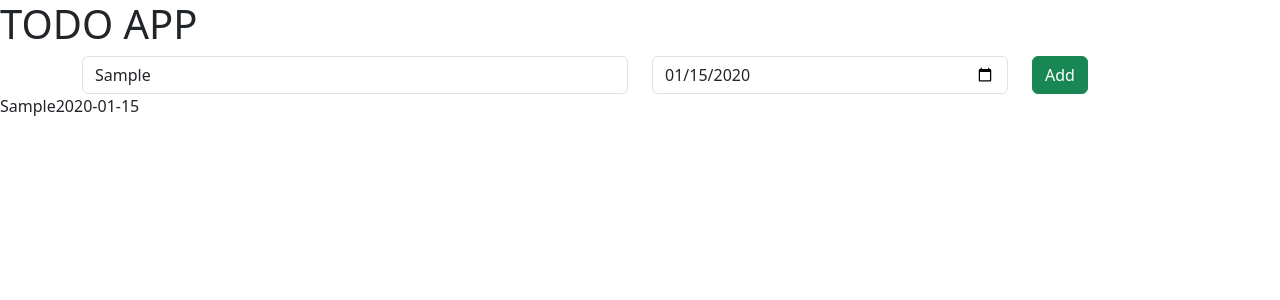
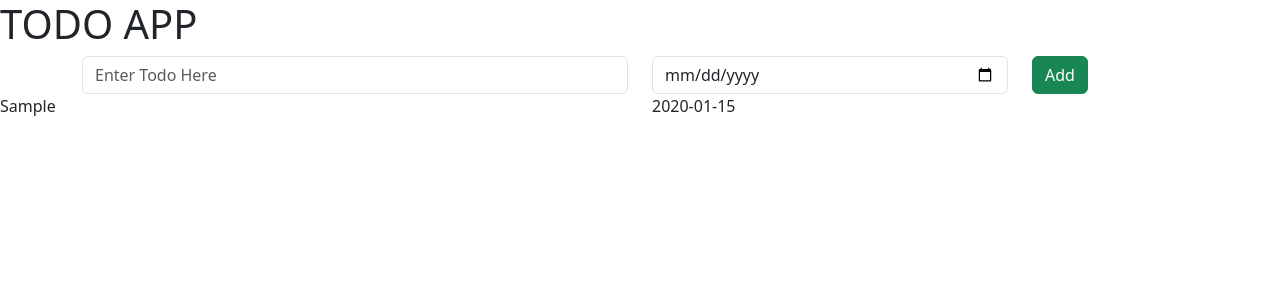
Before and after one commit to GIT-RAUNAK/PROJECTS-ON-WEB-DEVELOPMENT, a React (Vite) app in the folder 2.TODO Using Bootstrap/: page / in a window 1280 px wide. Both pictures are taken after typing "Sample", "2020-01-15" into the empty fields and a click on the button "Add". Shown: the top 300 px of the page. Built offline with nearby package versions, Linux system fonts and the light colour scheme.

Commit message:
feat: add todo reset and list rendering

```diff
--- a/2.TODO Using Bootstrap/src/App.jsx
+++ b/2.TODO Using Bootstrap/src/App.jsx
@@ -15,6 +15,8 @@ function App() {
       date: todoDate
     }
     setTodos([...todos, newTodo]);
+    setTodoName("");
+    setTodoDate("");
   }
 
   return (
--- a/2.TODO Using Bootstrap/src/components/TodoList.jsx
+++ b/2.TODO Using Bootstrap/src/components/TodoList.jsx
@@ -2,9 +2,16 @@ export function TodoList ({todos}) {
     return(
         todos.map((todo, index) => {
             return(
-                <div key={index}>
-                    {todo.name}
-                    {todo.date}
+                <div className="row" key={index}>
+                    <div className="col-6">
+                        {todo.name}
+                    </div>
+                    <div className="col-4">
+                        {todo.date}
+                    </div>
+                    <div className="col-2">
+
+                    </div>
                 </div>
             )
         })
```
